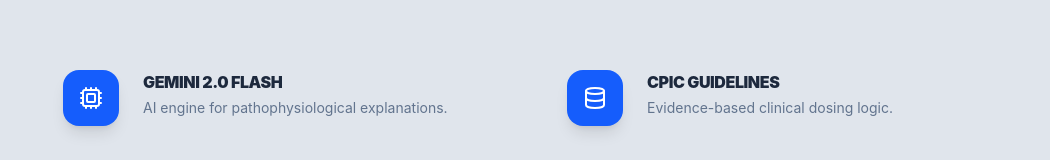
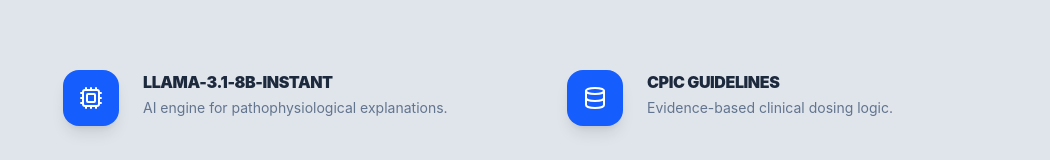
Before and after one commit to 5ohail/PharmaGuard, a React (Vite) app in the folder Frontend/: page /about in a window 1280 px wide. Shown: the part 306-466 px from the top of the page, without its empty margins (121-1171 px from the left). Built offline with nearby package versions, Linux system fonts and the light colour scheme.

Commit message:
complete website -v5

```diff
--- a/Frontend/src/Pages/About.jsx
+++ b/Frontend/src/Pages/About.jsx
@@ -4,7 +4,7 @@ import { Database, Cpu, ShieldCheck, Beaker } from 'lucide-react';
 
 const About = () => {
   const techStack = [
-    { icon: <Cpu />, title: "Gemini 2.0 Flash", desc: "AI engine for pathophysiological explanations." },
+    { icon: <Cpu />, title: "llama-3.1-8b-instant", desc: "AI engine for pathophysiological explanations." },
     { icon: <Database />, title: "CPIC Guidelines", desc: "Evidence-based clinical dosing logic." },
     { icon: <Beaker />, title: "VCF Parsing", desc: "Robust handling of genomic variant files." },
     { icon: <ShieldCheck />, title: "Node.js/Express", desc: "Secure and scalable backend architecture." }
```
